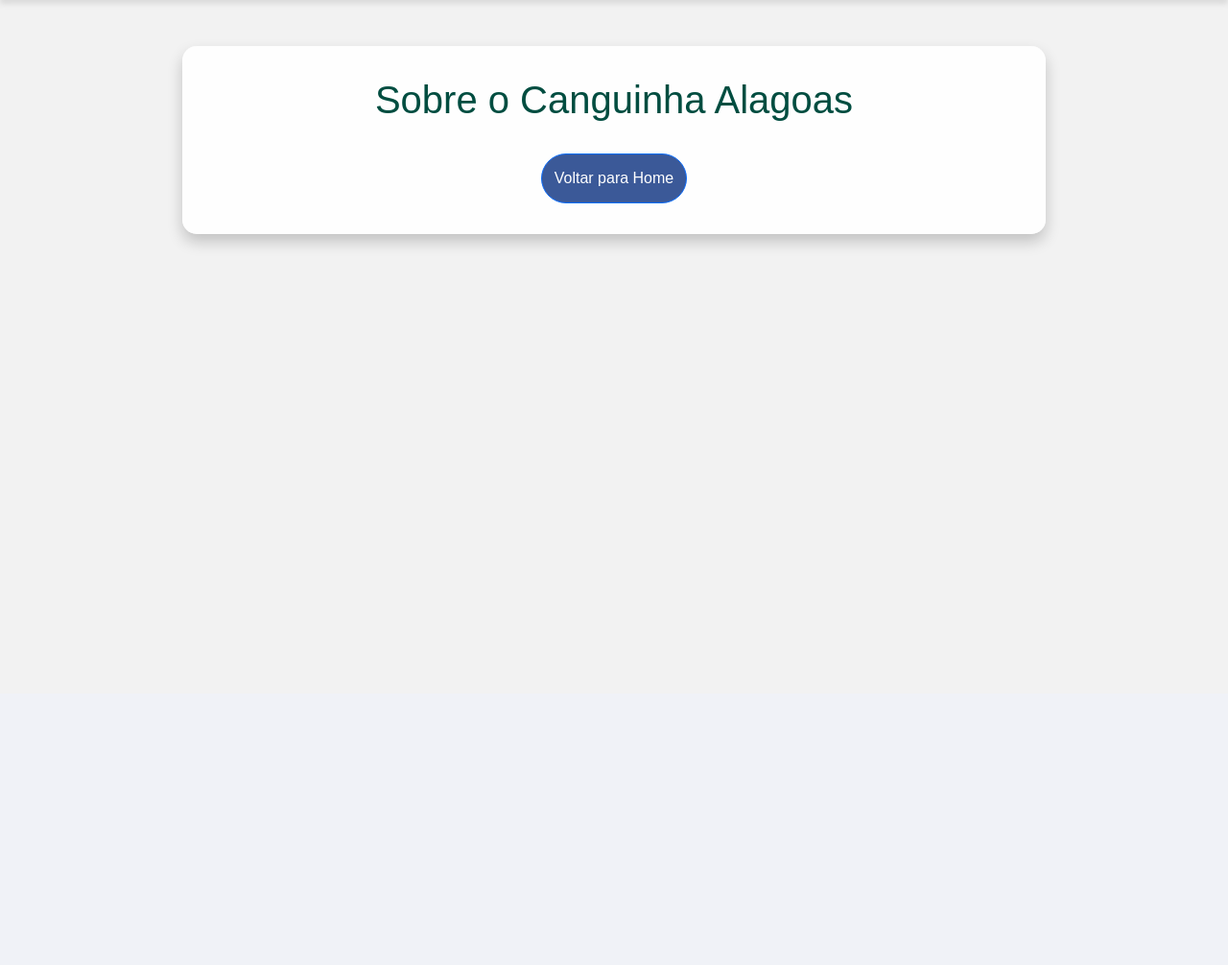
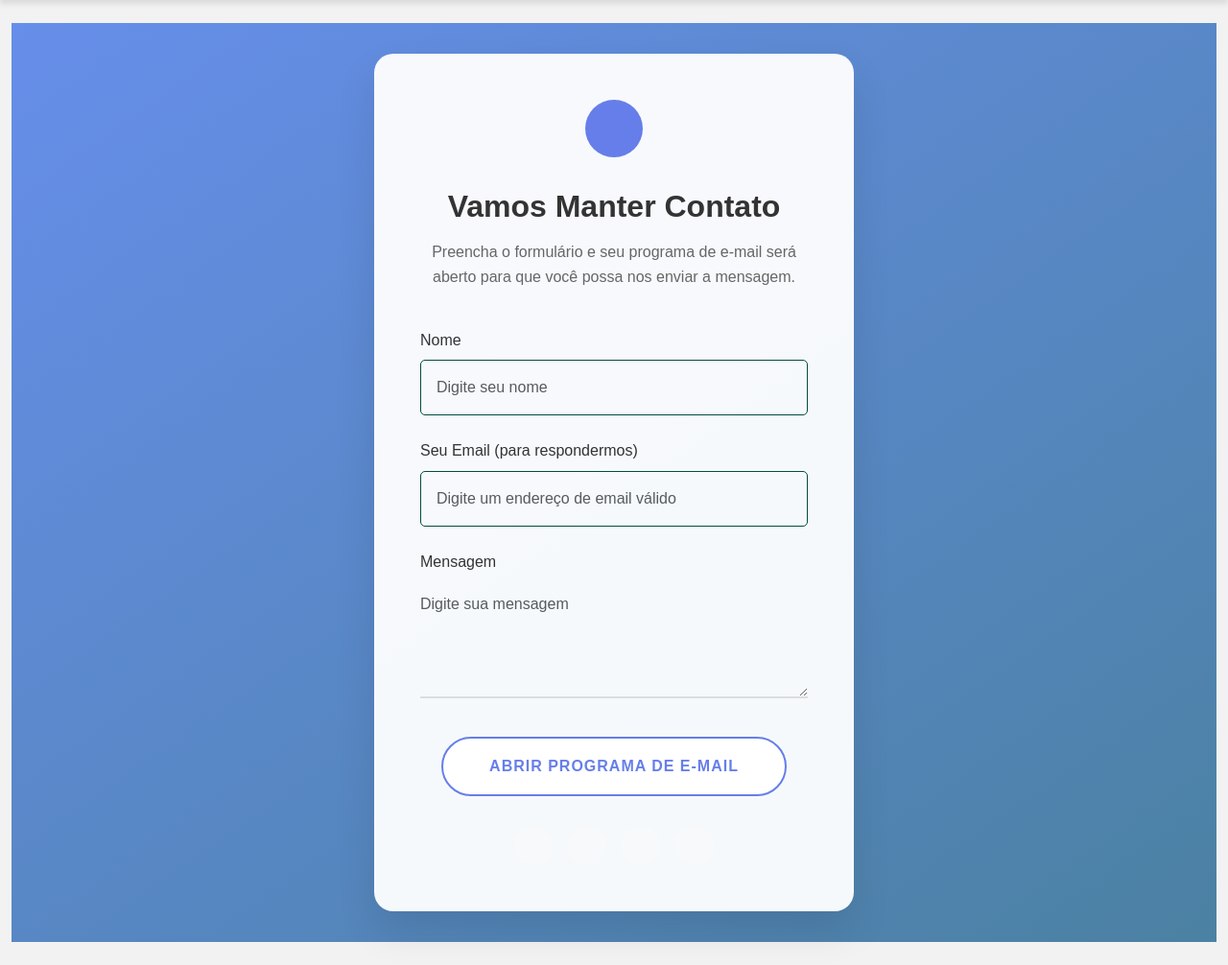
Before and after one commit to AcciolyMab/ecanguinha, a Django app: page /contato/ in a window 1280 px wide. Shown: the part 77-1083 px from the top of the page at 96% size. Before the commit the page ends 337 px from the top, so only its background shows below. Run offline with Django 5.2, Linux system fonts and the light colour scheme; parts of the project's set-up code (start-up, migrations or seed data) failed here and were passed over.

Commit message:
add contact and abou page

```diff
--- a/templates/contact.html
+++ b/templates/contact.html
@@ -1,56 +1,139 @@
+{% extends 'base.html' %}
 {% load static %}
-<!DOCTYPE html>
-<html lang="pt-BR">
-<head>
-    <meta charset="UTF-8">
-    <meta name="viewport" content="width=device-width, initial-scale=1.0">
-    <title>Sobre - Canguinha Alagoas</title>
-    <link href="https://cdn.jsdelivr.net/npm/bootstrap@5.3.0-alpha1/dist/css/bootstrap.min.css" rel="stylesheet">
-    <!-- Seu CSS personalizado -->
-    <link rel="stylesheet" href="{% static 'ecanguinha/css/styles.css' %}">
-    <!-- Navbar Bootstrap -->
-    <nav class="navbar navbar-expand-lg">
-        <div class="container-fluid">
-            <a class="navbar-brand" href="#">Canguinha Alagoas</a>
-            <button class="navbar-toggler" type="button" data-bs-toggle="collapse" data-bs-target="#navbarNav" aria-controls="navbarNav" aria-expanded="false" aria-label="Toggle navigation">
-                <span class="navbar-toggler-icon"></span>
-            </button>
-            <div class="collapse navbar-collapse justify-content-end" id="navbarNav">
-                <ul class="navbar-nav">
-                    {% comment %} <li class="nav-item">
-                        <a class="nav-link active" aria-current="page" href="{% url 'localizacao' %}">Home</a>
-                    </li> {% endcomment %}
-                    <li class="nav-item">
-                        <a class="nav-link" href="{% url 'localizacao' %}">Localização</a>
-                    </li>
-                    <li class="nav-item">
-                        <a class="nav-link" href="{% url 'about' %}">Sobre</a>
-                    </li>
-                    <li class="nav-item">
-                        <a class="nav-link" href="{% url 'contact' %}">Contato</a>
-                    </li>
-                    <li class="nav-item">
-                        <a class="nav-link" href="{% url 'duvidas' %}">Dúvidas Frequentes</a>
-                    </li>
-                </ul>
-            </div>
+
+{# Define o título que aparecerá na aba do navegador #}
+{% block title %}Contato - Canguinha Alagoas{% endblock %}
+
+{# Bloco para os estilos CSS específicos desta página #}
+{% block styles %}
+<style>
+    /* Estilos para o container principal */
+    .contact-container {
+        /* O fundo e o alinhamento já estão aplicados aqui */
+        min-height: 100vh;
+        background: linear-gradient(145deg, rgb(102, 142, 234) 0%, rgb(75, 129, 162) 100%);
+        display: flex;
+        align-items: center;
+        justify-content: center;
+        padding: 2rem;
+    }
+
+    /* Estilos para o card de contato */
+    .contact-card {
+        background: rgba(255, 255, 255, 0.95);
+        border-radius: 20px;
+        padding: 3rem;
+        box-shadow: 0 20px 40px rgba(0, 0, 0, 0.1);
+        max-width: 500px;
+        width: 100%;
+        text-align: center;
+    }
+
+    /* Todos os outros estilos específicos da página de contato */
+    .airplane-icon {
+        width: 60px; height: 60px; background: #667eea; border-radius: 50%; display: flex;
+        align-items: center; justify-content: center; margin: 0 auto 2rem; color: white; font-size: 24px;
+    }
+    .contact-title {
+        color: #333; font-size: 2rem; font-weight: 600; margin-bottom: 1rem;
+    }
+    .contact-subtitle {
+        color: #666; margin-bottom: 2.5rem; line-height: 1.6;
+    }
+    .form-group {
+        margin-bottom: 1.5rem; text-align: left;
+    }
+    .form-label {
+        color: #333; font-weight: 500; margin-bottom: 0.5rem; display: block;
+    }
+    .form-control {
+        border: none; border-bottom: 2px solid #ddd; border-radius: 0; padding: 0.75rem 0;
+        background: transparent; font-size: 1rem; transition: border-color 0.3s ease;
+    }
+    .form-control:focus {
+        box-shadow: none; border-color: #667eea; background: transparent;
+    }
+    .submit-btn {
+        background: white; color: #667eea; border: 2px solid #667eea; padding: 1rem 3rem; border-radius: 50px;
+        font-weight: 600; font-size: 1rem; letter-spacing: 1px; transition: all 0.3s ease; margin-top: 1rem; cursor: pointer;
+    }
+    .submit-btn:hover {
+        background: #667eea; color: white; transform: translateY(-2px); box-shadow: 0 10px 20px rgba(102, 126, 234, 0.3);
+    }
+    .social-icons {
+        margin-top: 2rem; display: flex; justify-content: center; gap: 1rem;
+    }
+    .social-icon {
+        width: 40px; height: 40px; border-radius: 50%; background: #f8f9fa; display: flex;
+        align-items: center; justify-content: center; color: #667eea; text-decoration: none; transition: all 0.3s ease;
+    }
+    .social-icon:hover {
+        background: #667eea; color: white; transform: translateY(-2px);
+    }
+</style>
+{% endblock styles %}
+
+{# Bloco que contém todo o HTML principal da sua página #}
+{% block content %}
+<div class="contact-container">
+    <div class="contact-card">
+        <div class="airplane-icon">
+            <i class="fas fa-paper-plane"></i>
         </div>
-    </nav>
-</head>
-<body>
-    <div class="container mt-5">
-        <h1 class="text-center">Sobre o Canguinha Alagoas</h1>
-        <p class="mt-4">
-            {% comment %} O <strong>Canguinha Alagoas</strong> Estamos em construção. Contato: marcelo.accioly@icloud.com {% endcomment %}
+
+        <h1 class="contact-title">Vamos Manter Contato</h1>
+        <p class="contact-subtitle">
+            Preencha o formulário e seu programa de e-mail será aberto para que você possa nos enviar a mensagem.
         </p>
 
-        <!-- Link para retornar à página Home -->
-        <div class="text-center mt-4">
-            <a href="{% url 'localizacao' %}" class="btn btn-primary">Voltar para Home</a>
+        <form id="contact-form">
+            <div class="form-group">
+                <label class="form-label" for="name">Nome</label>
+                <input type="text" class="form-control" id="name" name="name" placeholder="Digite seu nome" required>
+            </div>
+
+            <div class="form-group">
+                <label class="form-label" for="email">Seu Email (para respondermos)</label>
+                <input type="email" class="form-control" id="email" name="email" placeholder="Digite um endereço de email válido" required>
+            </div>
+
+            <div class="form-group">
+                <label class="form-label" for="message">Mensagem</label>
+                <textarea class="form-control" id="message" name="message" rows="4" placeholder="Digite sua mensagem" required></textarea>
+            </div>
+
+            <button type="submit" class="submit-btn">ABRIR PROGRAMA DE E-MAIL</button>
+        </form>
+
+        <div class="social-icons">
+            <a href="#" class="social-icon" aria-label="Facebook"><i class="fab fa-facebook-f"></i></a>
+            <a href="#" class="social-icon" aria-label="Twitter"><i class="fab fa-twitter"></i></a>
+            <a href="#" class="social-icon" aria-label="Instagram"><i class="fab fa-instagram"></i></a>
+            <a href="#" class="social-icon" aria-label="LinkedIn"><i class="fab fa-linkedin-in"></i></a>
         </div>
     </div>
-    <!-- Bootstrap JS e dependências -->
-    <script src="https://cdn.jsdelivr.net/npm/@popperjs/core@2.11.6/dist/umd/popper.min.js"></script>
-    <script src="https://cdn.jsdelivr.net/npm/bootstrap@5.3.0-alpha1/dist/js/bootstrap.min.js"></script>
-</body>
-</html>
+</div>
+{% endblock content %}
+
+{# Bloco para os scripts JavaScript específicos desta página #}
+{% block scripts %}
+<script>
+    document.getElementById('contact-form').addEventListener('submit', function(event) {
+        event.preventDefault();
+
+        const emailDestino = 'marcelo.accioly01@gmail.com';
+        const nome = document.getElementById('name').value;
+        const emailRemetente = document.getElementById('email').value;
+        const mensagem = document.getElementById('message').value;
+        const assunto = encodeURIComponent(`Contato do site de ${nome}`);
+        const corpoEmail = encodeURIComponent(
+            `Nome: ${nome}\n\n` +
+            `Email do remetente: ${emailRemetente}\n\n` +
+            `Mensagem:\n${mensagem}`
+        );
+
+        const linkMailto = `mailto:${emailDestino}?subject=${assunto}&body=${corpoEmail}`;
+        window.location.href = linkMailto;
+    });
+</script>
+{% endblock scripts %}
```
Also changed, not shown: templates/about.html (+67 -58 lines), 1 other file.
